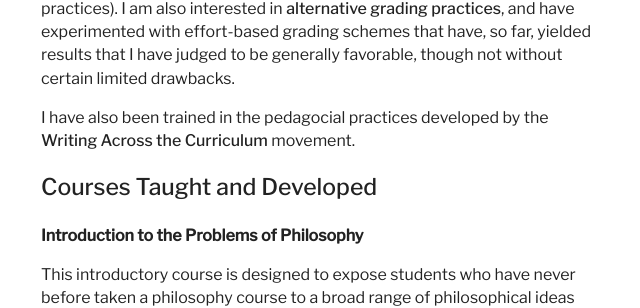
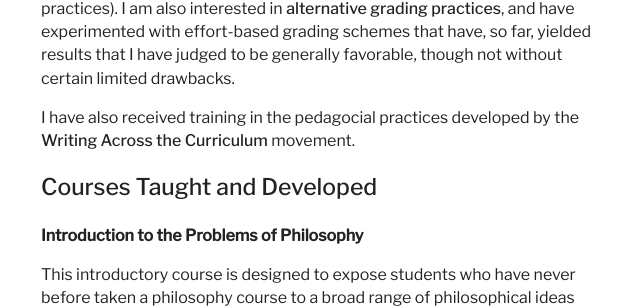
Before and after one commit to jesse-jared-collab/jesse-jared-collab.github.io, a Jekyll site: the page built from teaching.md, in a window 1280 px wide. Shown: the part 398-706 px from the top of the page, without its empty margins (110-750 px from the left). Built offline with Jekyll 4.4.1, drawn with Linux system fonts in a browser that asks for light colours.

Commit message:
Update teaching.md

```diff
--- a/teaching.md
+++ b/teaching.md
@@ -8,7 +8,7 @@ I have spent three years desinging and teaching introductory courses in philosop
 
 When it comes to teaching, I am interested in developing novel and effective teaching practices that also reflect egalitarian and anti-authoritarian values. For example, I have regularly included in my syllabi a "democracy in the classroom" policy giving students the power to democratically shape all aspects of the curriculum (excluding grading practices). I am also interested in [alternative grading practices](http://dailynous.com/2019/03/27/grade-anarchy-student-learning-guest-post-marcus-schultz-bergin/), and have experimented with effort-based grading schemes that have, so far, yielded results that I have judged to be generally favorable, though not without certain limited drawbacks.
 
-I have also been trained in the pedagocial practices developed by the [Writing Across the Curriculum](https://www.jstor.org/stable/377412?seq=1#page_scan_tab_contents) movement.
+I have also received training in the pedagocial practices developed by the [Writing Across the Curriculum](https://www.jstor.org/stable/377412?seq=1#page_scan_tab_contents) movement.
 
 ## Courses Taught and Developed
 
```
